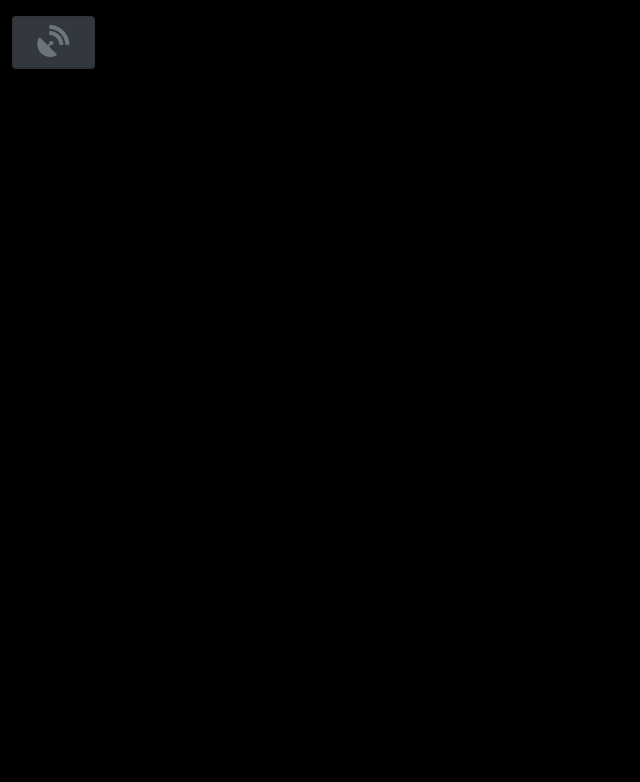
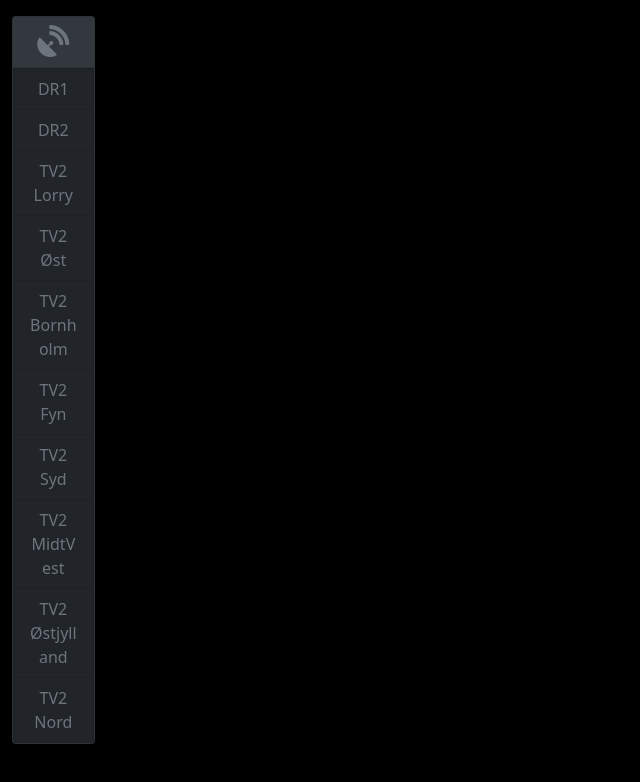
Before and after one commit to Alan-Nyled/tvstream, a plain HTML site: page tvstream/index.html in a window 1280 px wide. Shown: the whole page, without its empty margins (0-640 px from the left). Drawn offline with nearby package versions, Linux system fonts and the light colour scheme; files that its build step writes are made by us from their sources.

Commit message:
Rettet link til js og css

```diff
--- a/tvstream/index.html
+++ b/tvstream/index.html
@@ -7,9 +7,9 @@
         <script src="https://cdn.jsdelivr.net/npm/hls.js@latest"></script>
         <script defer src="https://unpkg.com/alpinejs@3.5.0/dist/cdn.min.js"></script>
         <script src="https://cdn.jsdelivr.net/npm/bootstrap@5.0.2/dist/js/bootstrap.bundle.min.js" integrity="sha384-MrcW6ZMFYlzcLA8Nl+NtUVF0sA7MsXsP1UyJoMp4YLEuNSfAP+JcXn/tWtIaxVXM" crossorigin="anonymous"></script>
-        <script src="./kv21tv2/tv.js"></script>
+        <script src="tv.js"></script>
         <link href="https://cdn.jsdelivr.net/npm/bootstrap@5.0.2/dist/css/bootstrap.min.css" rel="stylesheet" integrity="sha384-EVSTQN3/azprG1Anm3QDgpJLIm9Nao0Yz1ztcQTwFspd3yD65VohhpuuCOmLASjC" crossorigin="anonymous">        <link rel="stylesheet" href="https://use.fontawesome.com/releases/v5.6.1/css/all.css" integrity="sha384-gfdkjb5BdAXd+lj+gudLWI+BXq4IuLW5IT+brZEZsLFm++aCMlF1V92rMkPaX4PP" crossorigin="anonymous">
-        <link rel="stylesheet" href="./kv21tv2/tv.css">
+        <link rel="stylesheet" href="tv.css">
     </head>
     <body>
         <div class="container-fluid">
```
